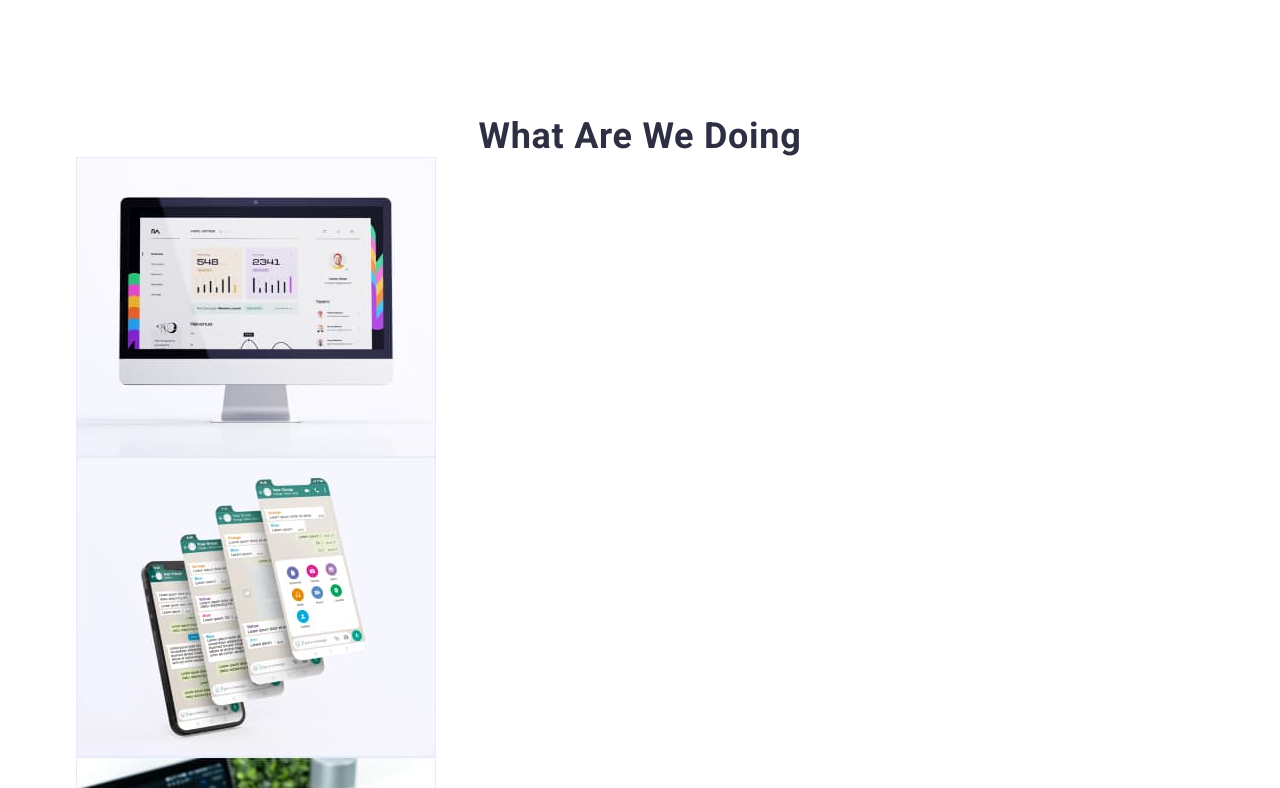
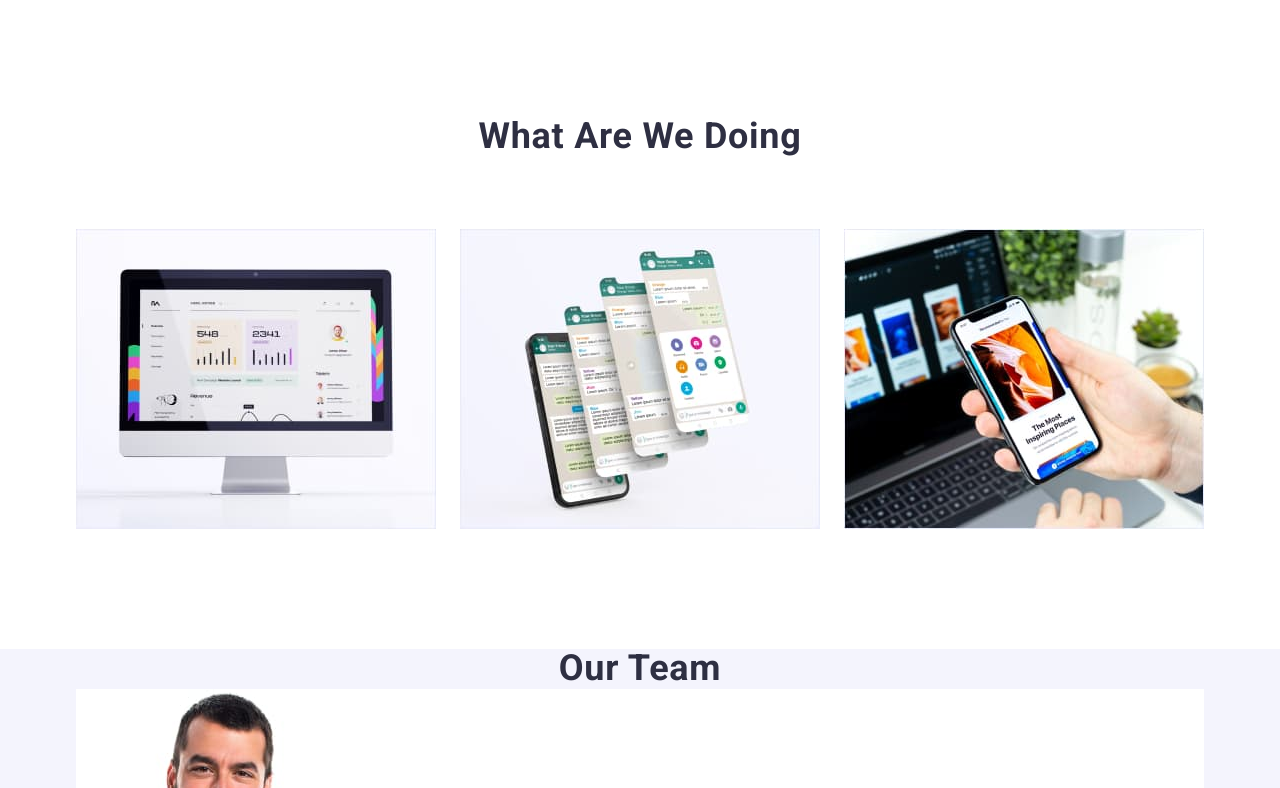
Before and after one commit to aleks-bchkv/goit-markup-hw-03, a plain HTML site: page index.html in a window 1280 px wide. Shown: the part 972-1760 px from the top of the page. Drawn offline with nearby package versions, Linux system fonts and the light colour scheme.

Commit message:
14:16 14/06

```diff
--- a/css/style.css
+++ b/css/style.css
@@ -298,7 +298,9 @@ font-style: normal;
 
 /* Index page -  What are we doing Section*/
 
-/* .doing-section {} */
+.doing-section {
+    padding-bottom: 120px;
+}
 
 .doing-title {
     font-family: 'Roboto', sans-serif;
@@ -310,13 +312,18 @@ font-style: normal;
     letter-spacing: 0.02em;
     text-transform: capitalize;
     color: var(--primary-navy-blue);
+    margin-bottom: 72px;
 }
 
 .doing-section .list {
     list-style: none;
+    display: flex;
+    gap: 24px;
 }
 
-/* .doing-list-item {} */
+.doing-list-item {
+    width: calc((100% - 48px) / 3);
+}
 
 /* img? */
 
```
